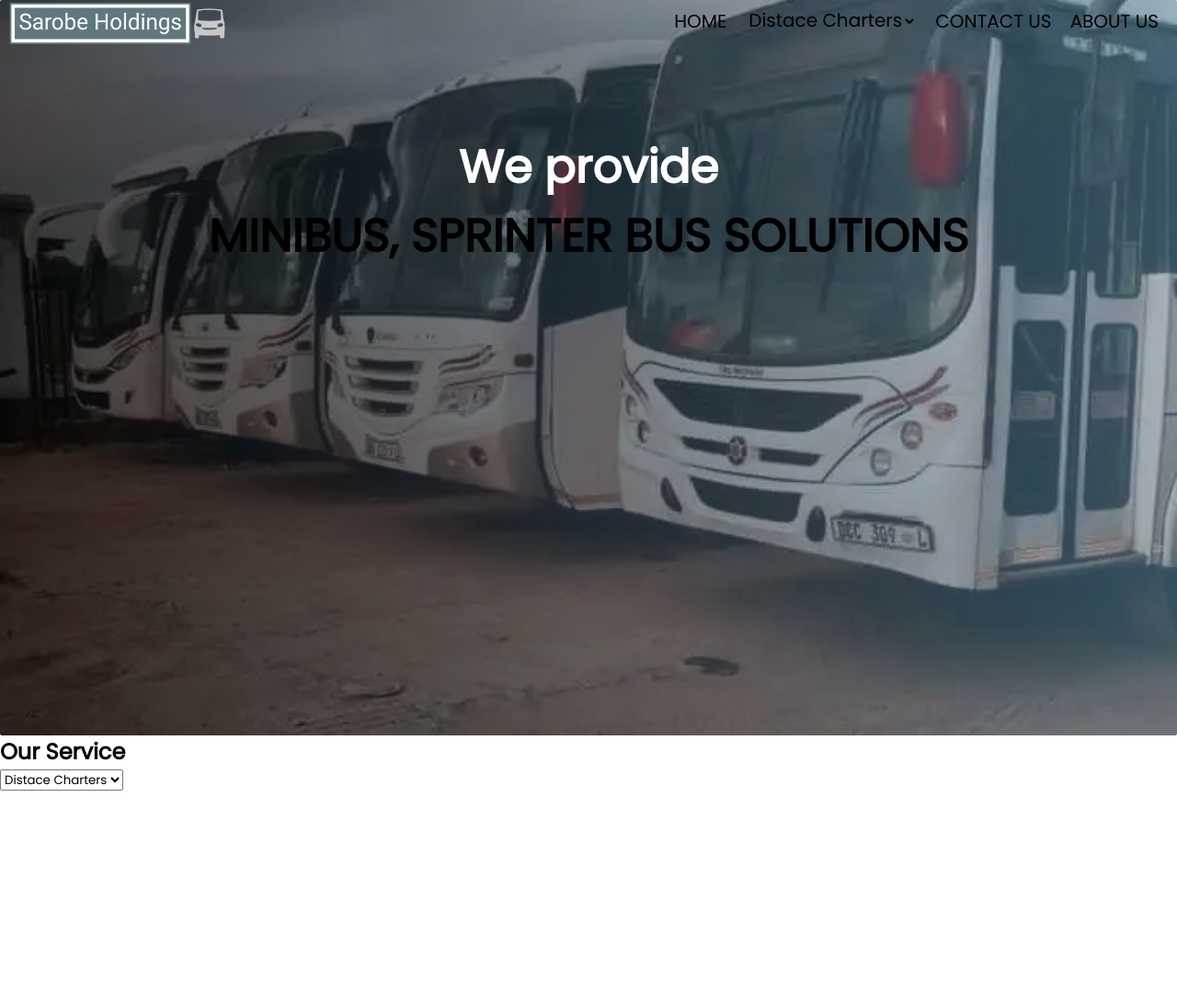
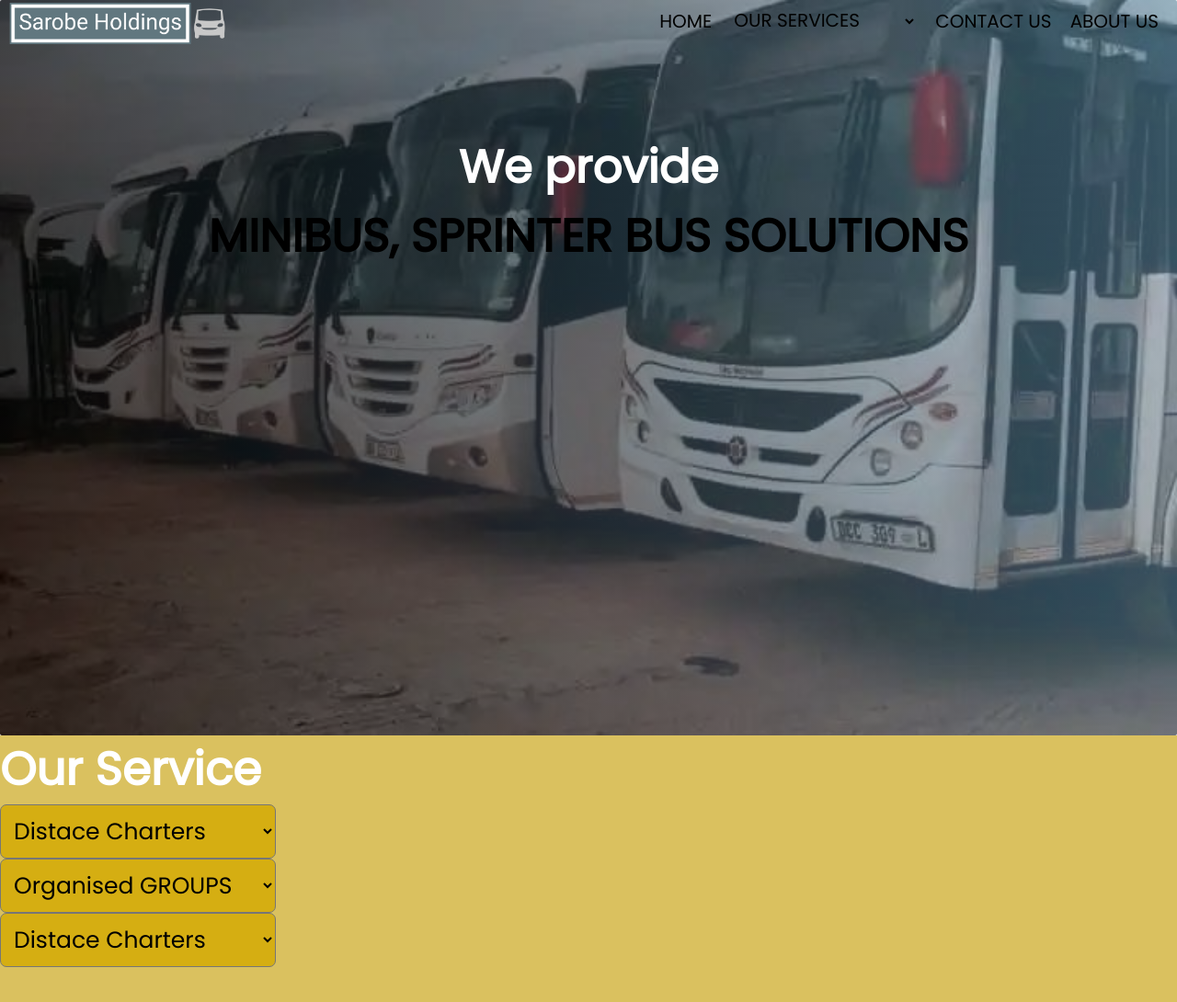
Before and after one commit to timzini/Serobe-Transport, a plain HTML site: page index.html in a window 1280 px wide. Shown: the whole page at 92% size. Drawn offline with Linux system fonts and the light colour scheme.

Commit message:
update19

```diff
--- a/index.html
+++ b/index.html
@@ -16,9 +16,11 @@
             <li><a href="index.html">HOME</a></li>
             <li class="options">
               <select name="" id="">
-                <option style="display: none" value="">Distace Charters</option>
-                <option value="">Long</option>
-                <option value="">Short</option>
+                <option style="display: none" value="">OUR SERVICES</option>
+                <option value="">Distance Chaters</option>
+                <option value="">Organised Groups</option>
+                <option value="">Group Bookings</option>
+                <option value="">Airport Transfers</option>
               </select>
             </li>
             <li><a href="Contact.html">CONTACT US</a></li>
@@ -37,14 +39,33 @@
       <h1 class="h12">MINIBUS, SPRINTER BUS SOLUTIONS</h1>
     </section>
     <section id="Services">
-      <h1>Our Service</h1>
+      <h1 class="h11">Our Service</h1>
       <div class="Options">
         <form action="#" method="post">
-          <select name="" id="">
-            <option style="display: none" value="">Distace Charters</option>
-            <option value="">Long</option>
-            <option value="">Short</option>
-          </select>
+          <ul>
+            <li>
+              <select name="" id="">
+                <option style="display: none" value="">Distace Charters</option>
+                <option value="">Long</option>
+                <option value="">Short</option>
+              </select>
+            </li>
+            <li>
+              <select name="" id="">
+                <option style="display: none" value="">Organised GROUPS</option>
+                <option value="">SCHOOL</option>
+                <option value="">SPORT</option>
+                <option value="">CHURCH</option>
+              </select>
+            </li>
+            <li>
+              <select name="" id="">
+                <option style="display: none" value="">Distace Charters</option>
+                <option value="">Long</option>
+                <option value="">Short</option>
+              </select>
+            </li>
+          </ul>
         </form>
       </div>
     </section>
--- a/script.js
+++ b/script.js
@@ -2,7 +2,7 @@ let menu = document.getElementById("menu");
 menu.style.height = "0px";
 function toggleMenu() {
     if (menu.style.height == "0px") {
-        menu.style.height = "130px";
+        menu.style.height = "150px";
     }
     else {
         menu.style.height = "0px";
--- a/style.css
+++ b/style.css
@@ -96,7 +96,7 @@ nav ul li a {
     font-weight: 300;
 }
 
-li select {
+nav ul li select {
     background-color: transparent;
     outline: none;
     border: none;
@@ -117,8 +117,8 @@ li select {
         overflow-y: hidden;
         top: 45px;
         right: 0;
-        height: 130px;
-        width: 180px;
+        height: 150px;
+        width: 225px;
         background-color: grey;
         border-radius: 7px;
         transition: 0.2s;
@@ -138,8 +138,24 @@ li select {
 
 #Services {
     height: 100vh;
+    background-color: rgb(218, 193, 95);
 }
 
+.Options {
+    display: inline-block;
+}
+
+.Options ul {
+    list-style-type: none;
+}
+
+.Options select {
+    padding: 10px;
+    font-size: 25px;
+    width: 300px;
+    border-radius: 7px;
+    background-color: rgb(213, 174, 18);
+}
 
 /*/////////////////////  Contact us  ////////////////////////*/
 .hero-C {
```
